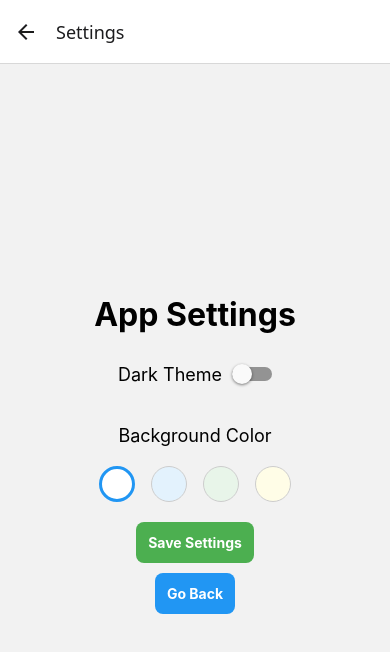
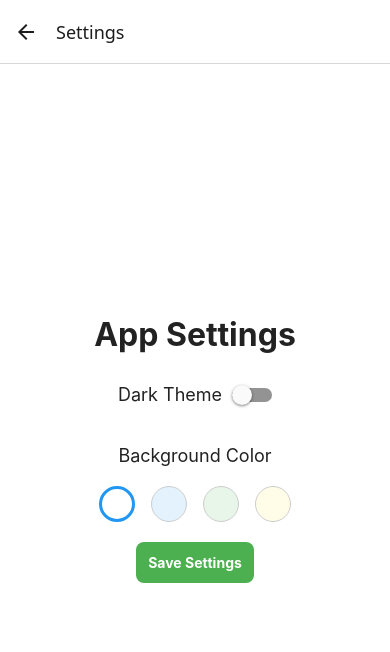
Before and after one commit to AkashDas253/Proj_React_Native, a React Native app in the folder code/: screen /Settings in a window 390 px wide. Shown: the top 652 px of the page. Built offline with nearby package versions, Linux system fonts and the light colour scheme; no server answers.

Commit message:
Improve UI

```diff
--- a/code/components/SettingsScreen.js
+++ b/code/components/SettingsScreen.js
@@ -8,18 +8,18 @@ const colorOptions = [
   { key: 'yellow', label: 'Yellow', color: '#fffde7' },
 ];
 
-export default function SettingsScreen({ theme, setTheme, bgShade, setBgShade, navigation, onSaveSettings }) {
+export default function SettingsScreen({ theme, setTheme, bgShade, setBgShade, onSaveSettings }) {
   return (
-    <View style={{ flex: 1, alignItems: 'center', justifyContent: 'center', padding: 20 }}>
-      <Text style={{ fontSize: 32, fontWeight: 'bold', marginBottom: 30 }}>App Settings</Text>
+    <View style={{ flex: 1, alignItems: 'center', justifyContent: 'center', padding: 20, backgroundColor: bgShade === 'default' ? '#fff' : colorOptions.find(opt => opt.key === bgShade)?.color }}>
+      <Text style={{ fontSize: 32, fontWeight: 'bold', marginBottom: 30, color: theme === 'dark' ? '#fff' : '#222' }}>App Settings</Text>
       <View style={{ flexDirection: 'row', alignItems: 'center', marginBottom: 20 }}>
-        <Text style={{ fontSize: 18, marginRight: 10 }}>Dark Theme</Text>
+        <Text style={{ fontSize: 18, marginRight: 10, color: theme === 'dark' ? '#fff' : '#222' }}>Dark Theme</Text>
         <Switch
           value={theme === 'dark'}
           onValueChange={val => setTheme(val ? 'dark' : 'light')}
         />
       </View>
-      <Text style={{ fontSize: 18, marginTop: 20, marginBottom: 10 }}>Background Color</Text>
+      <Text style={{ fontSize: 18, marginTop: 20, marginBottom: 10, color: theme === 'dark' ? '#fff' : '#222' }}>Background Color</Text>
       <View style={{ flexDirection: 'row', marginTop: 10, marginBottom: 20 }}>
         {colorOptions.map(opt => (
           <TouchableOpacity
@@ -43,9 +43,6 @@ export default function SettingsScreen({ theme, setTheme, bgShade, setBgShade, n
       >
         <Text style={{ color: '#fff', fontWeight: 'bold' }}>Save Settings</Text>
       </TouchableOpacity>
-      <TouchableOpacity style={{ backgroundColor: '#2196F3', padding: 12, borderRadius: 8 }} onPress={() => navigation.goBack()}>
-        <Text style={{ color: '#fff', fontWeight: 'bold' }}>Go Back</Text>
-      </TouchableOpacity>
     </View>
   );
 }
```
